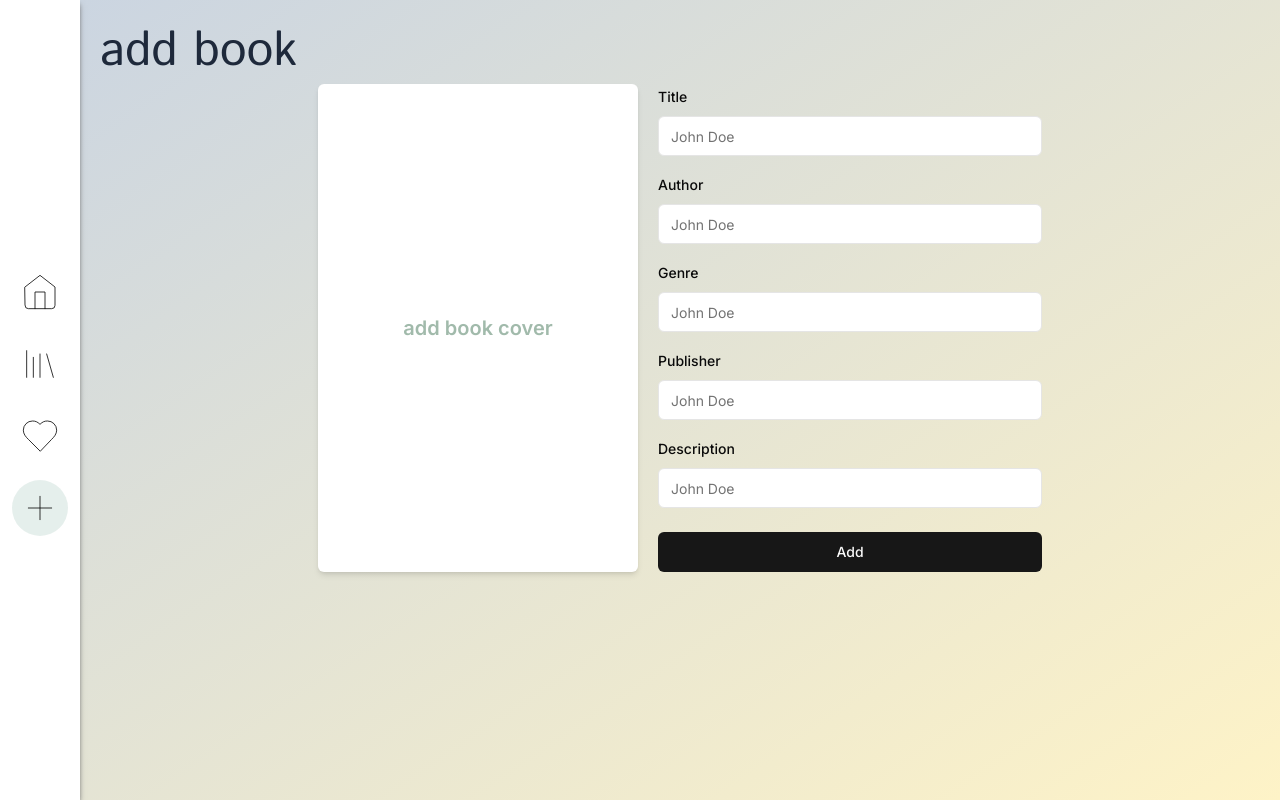
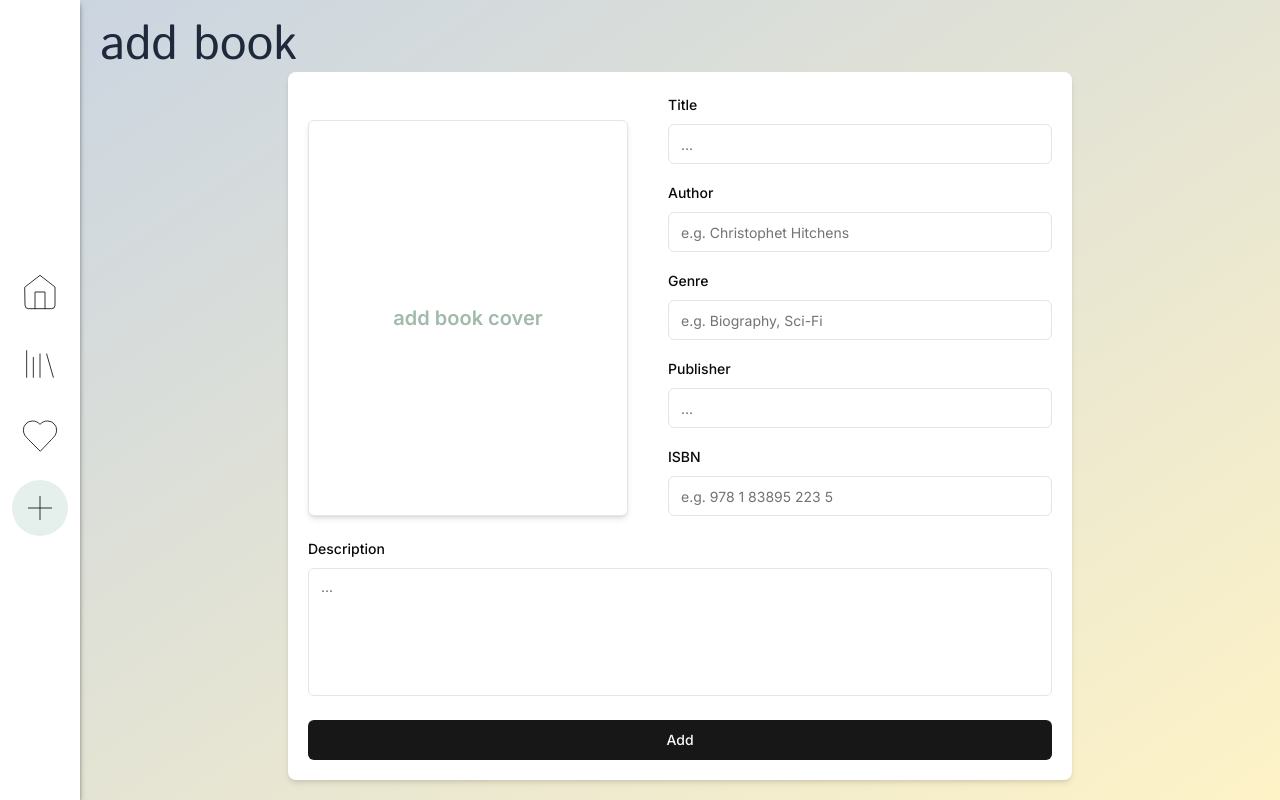
Before and after one commit to miloszbrzezinski/libriflow, a Next.js app: page /add-book in a window 1280 px wide. Built offline with nearby package versions, Linux system fonts and the light colour scheme; no server answers.

Commit message:
text area for book description form added, user

```diff
--- a/app/(platform)/add-book/page.tsx
+++ b/app/(platform)/add-book/page.tsx
@@ -11,13 +11,10 @@ const AddBookPage = () => {
   return (
     <div className="flex flex-col w-full h-full bg-gradient-to-br from-slate-300  to-amber-100 backdrop-blur-sm p-5">
       <Navbar title="add book" />
-      <div className="flex items-center justify-center space-x-5">
-        <div className="flex bg-white w-80 h-full shadow-md rounded-md items-center justify-center">
-          <span className="text-xl font-semibold text-green-900/40 select-none">
-            add book cover
-          </span>
+      <div className="flex w-full h-full items-center justify-center space-x-5">
+        <div className="p-5 bg-white shadow-md rounded-lg">
+          <AddBookForm />
         </div>
-        <AddBookForm />
       </div>
     </div>
   );
--- a/components/add-book-form.tsx
+++ b/components/add-book-form.tsx
@@ -16,6 +16,7 @@ import {
   FormMessage,
 } from "@/components/ui/form";
 import { Button } from "@/components/ui/button";
+import { Textarea } from "./ui/textarea";
 
 export const AddBookForm = () => {
   const [error, setError] = useState<string | undefined>("");
@@ -29,6 +30,7 @@ export const AddBookForm = () => {
       bookAuthor: "",
       bookGenre: "",
       bookPublisher: "",
+      bookISBN: "",
       bookDescription: "",
     },
   });
@@ -49,8 +51,15 @@ export const AddBookForm = () => {
       <Form {...form}>
         <form
           onSubmit={form.handleSubmit(onSubmit)}
-          className="space-y-6 w-full flex flex-col"
+          className="space-y-6 w-full h-full flex flex-col"
         >
+          <div className="flex flex-col w-full h-full space-y-5">
+            <div className="flex h-full space-x-10">
+              <div className="flex bg-white border mt-7 w-80 grow shadow-md rounded-md items-center justify-center">
+                <span className="text-xl font-semibold text-green-900/40 select-none">
+                  add book cover
+                </span>
+              </div>
               <div className="space-y-4 w-96 flex flex-col">
                 <FormField
                   control={form.control}
@@ -62,7 +71,7 @@ export const AddBookForm = () => {
                         <Input
                           {...field}
                           disabled={isPending}
-                      placeholder="John Doe"
+                          placeholder="..."
                         />
                       </FormControl>
                       <FormMessage />
@@ -79,7 +88,7 @@ export const AddBookForm = () => {
                         <Input
                           {...field}
                           disabled={isPending}
-                      placeholder="John Doe"
+                          placeholder="e.g. Christophet Hitchens"
                         />
                       </FormControl>
                       <FormMessage />
@@ -96,7 +105,7 @@ export const AddBookForm = () => {
                         <Input
                           {...field}
                           disabled={isPending}
-                      placeholder="John Doe"
+                          placeholder="e.g. Biography, Sci-Fi"
                         />
                       </FormControl>
                       <FormMessage />
@@ -113,7 +122,7 @@ export const AddBookForm = () => {
                         <Input
                           {...field}
                           disabled={isPending}
-                      placeholder="John Doe"
+                          placeholder="..."
                         />
                       </FormControl>
                       <FormMessage />
@@ -122,21 +131,43 @@ export const AddBookForm = () => {
                 />
                 <FormField
                   control={form.control}
-              name="bookDescription"
+                  name="bookISBN"
                   render={({ field }) => (
                     <FormItem>
-                  <FormLabel>Description</FormLabel>
+                      <FormLabel>ISBN</FormLabel>
                       <FormControl>
                         <Input
                           {...field}
                           disabled={isPending}
-                      placeholder="John Doe"
+                          placeholder="e.g. 978 1 83895 223 5"
                         />
                       </FormControl>
                       <FormMessage />
                     </FormItem>
                   )}
                 />
+              </div>
+            </div>
+            <div>
+              <FormField
+                control={form.control}
+                name="bookDescription"
+                render={({ field }) => (
+                  <FormItem>
+                    <FormLabel>Description</FormLabel>
+                    <FormControl>
+                      <Textarea
+                        {...field}
+                        disabled={isPending}
+                        placeholder="..."
+                        className="resize-none h-32"
+                      />
+                    </FormControl>
+                    <FormMessage />
+                  </FormItem>
+                )}
+              />
+            </div>
           </div>
           <Button disabled={isPending} type="submit" className="w-full">
             Add
--- a/components/auth/user-button.tsx
+++ b/components/auth/user-button.tsx
@@ -22,10 +22,10 @@ export const UserButton = () => {
   return (
     <DropdownMenu>
       <DropdownMenuTrigger className="outline-none">
-        <Avatar>
+        <Avatar className="w-12 h-12">
           <AvatarImage src={user?.image || ""} />
           <AvatarFallback className="border border-green-950 bg-transparent">
-            <p className="text-green-950 text-xl">
+            <p className="text-green-950 text-3xl font-light">
               {Array.from(user.name!)[0]}
             </p>
           </AvatarFallback>
--- /dev/null
+++ b/components/ui/textarea.tsx
@@ -0,0 +1,24 @@
+import * as React from "react"
+
+import { cn } from "@/lib/utils"
+
+export interface TextareaProps
+  extends React.TextareaHTMLAttributes<HTMLTextAreaElement> {}
+
+const Textarea = React.forwardRef<HTMLTextAreaElement, TextareaProps>(
+  ({ className, ...props }, ref) => {
+    return (
+      <textarea
+        className={cn(
+          "flex min-h-[80px] w-full rounded-md border border-input bg-background px-3 py-2 text-sm ring-offset-background placeholder:text-muted-foreground focus-visible:outline-none focus-visible:ring-2 focus-visible:ring-ring focus-visible:ring-offset-2 disabled:cursor-not-allowed disabled:opacity-50",
+          className
+        )}
+        ref={ref}
+        {...props}
+      />
+    )
+  }
+)
+Textarea.displayName = "Textarea"
+
+export { Textarea }
--- a/schemas/index.ts
+++ b/schemas/index.ts
@@ -82,5 +82,6 @@ export const AddBookSchema = z.object({
     message: "Genre is required",
   }),
   bookPublisher: z.string(),
+  bookISBN: z.string(),
   bookDescription: z.string(),
 });
```
Lines whose indentation alone changed are shown as unchanged.
